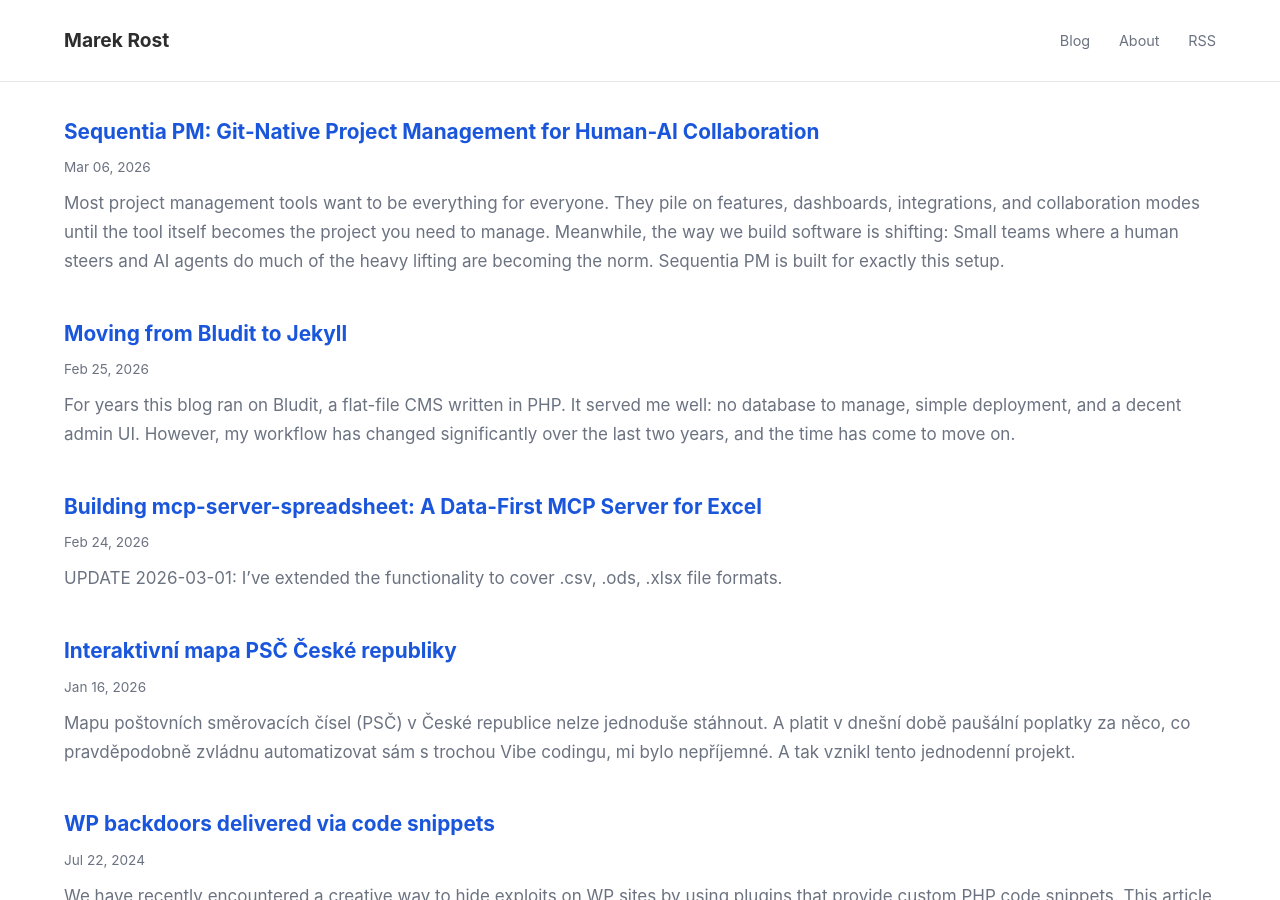
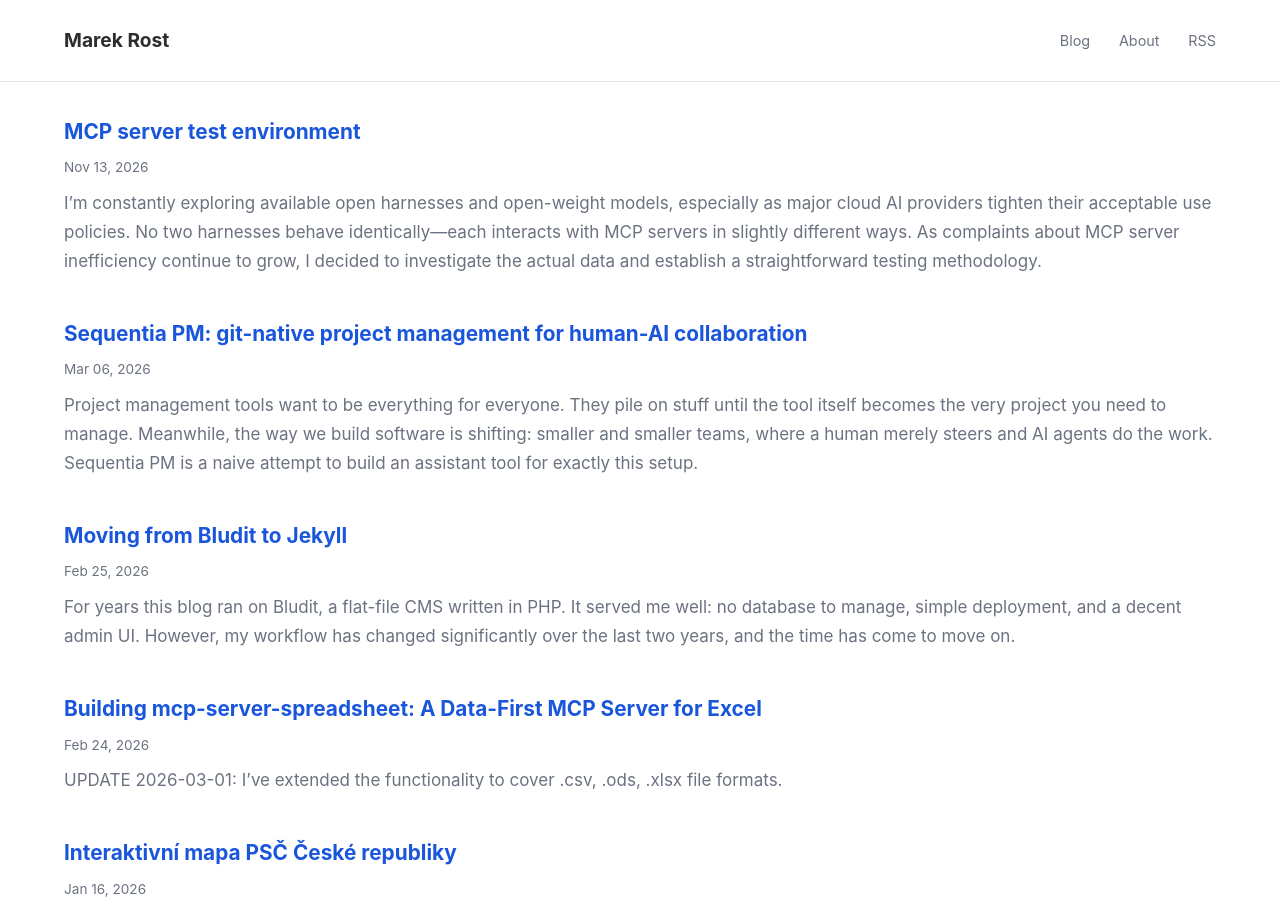
Before and after one commit to marekrost/blog, a Jekyll site: the page built from index.html, in a window 1280 px wide and 900 px high. Built offline with Jekyll 4.4.1, drawn with Linux system fonts in a browser that asks for light colours; part of the change alters nothing that is shown.

Commit message:
new article, sequentia patched.

```diff
--- /dev/null
+++ b/_posts/mcp-server-test-environment/2026-11-13-index.md
@@ -0,0 +1,62 @@
+---
+title: "MCP server test environment"
+date: 2026-11-13
+slug: mcp-server-test-environment
+---
+
+I'm constantly exploring available open harnesses and open-weight models, especially as major cloud AI providers tighten their acceptable use policies. No two harnesses behave identically—each interacts with MCP servers in slightly different ways. As complaints about MCP server inefficiency continue to grow, I decided to investigate the actual data and establish a straightforward testing methodology.
+
+## The idea
+
+I want to verify whether claims of MCP inefficiency stem from systemic protocol flaws or simply naive, "vibe-coded" implementations. While the MCP JSON protocol isn't particularly concise, I suspect the tokens spent on protocol overhead are minuscule compared to the inefficiencies introduced by poor server design choices.
+
+Because no two harnesses handle MCP identically, symptoms of inefficiency likely manifest differently across platforms. Testing a cross-compatibility matrix is therefore essential. Rather than optimizing for the quirks of individual harnesses, most developers seem to test against a single preferred client and call it a day.
+
+As an added benefit, this testing ground will serve as a stepping stone toward building a reliable, local-first environment.
+
+## The setup
+
+### Harnesses
+
+New agent harnesses pop up every day. Rather than reinventing the wheel, I'm starting with five of the most established options:
+
+- OpenClaw
+- Hermes
+- OpenCode
+- Claude Code
+- Codex CLI
+
+Each harness is wrapped in a customized Bubblewrap launcher and profile. This keeps them isolated from the host OS except for intended touch surfaces, without inhibiting their functionality.
+
+### LLM provider
+
+Local instances of LiteLLM and Ollama are deployed via Docker. All harnesses are configured to route through this setup as their model provider, with Bubblewrap configured to allow HTTP API access to the LiteLLM instance.
+
+### Models used
+
+To establish a baseline, I selected a cross-section of well-known, generally available models:
+
+- Anthropic / Claude Haiku 5.5
+- Anthropic / Claude Sonnet 5
+- Anthropic / Claude Opus 4.7
+- OpenAI / GPT-4o
+- OpenAI / GPT-5 nano
+- OpenAI / GPT-5.1
+- Alibaba Group / Qwen3 (8B)
+- Alibaba Group / Qwen3.8 (27B)
+- Liquid AI / LFM3 (1.7B)
+
+The broader goal is to eventually evaluate a wider variety of tool-capable models.
+
+### Method of analysis
+
+Every harness is tested using the same model, the same set of MCP servers, and the exact same prompt-defined task. The evaluation criteria are:
+
+- **Task completion:** Did the model successfully complete the task within the provided environment?
+- **Context bloat:** Is the MCP server/harness combination wasting context capacity with unnecessary input tokens?
+- **Iteration overhead:** Did the model require extra inference iterations due to ambiguous or confusing inputs?
+  - **Root cause:** Which component is responsible—the harness or an unoptimized MCP server?
+
+Runtime metrics from every session are exported for deeper analysis. These insights will directly inform how we design and optimize our own MCP servers moving forward.
+
+Furthermore, wherever possible, all components are cloned from their Git repositories and built directly from source. This provides deeper insight into their internals and allows for inserting custom probing patches. This is drastically improving the quality and granularity of AI-assisted assessments.
--- a/_posts/sequentia-pm/2026-03-06-index.md
+++ b/_posts/sequentia-pm/2026-03-06-index.md
@@ -1,16 +1,27 @@
 ---
-title: "Sequentia PM: Git-Native Project Management for Human-AI Collaboration"
+title: "Sequentia PM: git-native project management for human-AI collaboration"
 date: 2026-03-06
 slug: sequentia-pm
 ---
 
-Most project management tools want to be everything for everyone. They pile on features, dashboards, integrations, and collaboration modes until the tool itself becomes the project you need to manage. Meanwhile, the way we build software is shifting: Small teams where a human steers and AI agents do much of the heavy lifting are becoming the norm. [Sequentia PM](https://github.com/marekrost/sequentia-pm) is built for exactly this setup.
+Project management tools want to be everything for everyone. They pile on stuff until the tool itself becomes the very project you need to manage. Meanwhile, the way we build software is shifting: smaller and smaller teams, where a human merely steers and AI agents do the work. [Sequentia PM](https://github.com/marekrost/sequentia-pm) is a naive attempt to build an assistant tool for exactly this setup.
+
+## November 2026 edit
+
+As I developed the software tool further, it gradually turned into a worse version of Visual Studio Code. Furthermore, it was impossible to suit the needs of each of my developers: with AI, each of them now hand-customizes their own interface to their own taste, and no shared tool can keep up. Thus the software itself turned out to be pointless.
+
+However, we have kept the file-based project management system introduced in this project. We have expanded the inventory of these templates into a lightweight alternative to classical software project management techniques (e.g., Waterfall), and they benefit us in several areas:
+
+- Juniors controlling AI are gently guided into a process instead of chaos.
+- Developers are capable of generating artifacts usable for project management.
+- Project estimates have become more reliable.
+- Humans spend significantly less time understanding existing projects.
 
 ## The idea
 
-Sequentia PM is a desktop application that turns an ordinary folder of numbered files into a full project management workspace. There is no database, no cloud sync, no account to create. Your project is a directory. The files inside it: Markdown, CSV, DBML are the single source of truth, readable by any text editor, diffable by Git, and equally accessible to humans and AI agents alike.
+Sequentia PM is a desktop application that turns an ordinary folder of numbered files into a full project management workspace. Your project is a directory. The files inside it: Markdown, CSV, DBML are the single source of truth, readable by any text editor, diffable by Git, and equally accessible to humans and AI agents alike.
 
-The naming convention is dead simple: prefix each file with a two-digit number and a dash, and Sequentia picks it up as a tab. The GUI application itself is managed by this approach as a demonstration: `00-process.md` becomes your process definition, `03-backlog.csv` your backlog spreadsheet, `08-models.dbml` your entity-relationship diagram. Add a file, get a tab. Remove it, lose the tab. No configuration needed.
+The naming convention is simple: prefix each file with a two-digit number and a dash, and Sequentia picks it up as a tab. The GUI application itself is managed by this approach as a demonstration: `00-process.md` becomes your process definition, `03-backlog.csv` your backlog spreadsheet, `08-models.dbml` your entity-relationship diagram. Add a file, get a tab. Remove it, lose the tab. No configuration needed.
 
 This plain-text, file-per-concern layout is not just a design preference, in my opinion it is what makes human-AI collaboration practical. An AI agent can read, edit, and commit project files through the same Git workflow a human uses. No API tokens, no integrations, no special access. The project folder is directly in the shared workspace.
 
```
